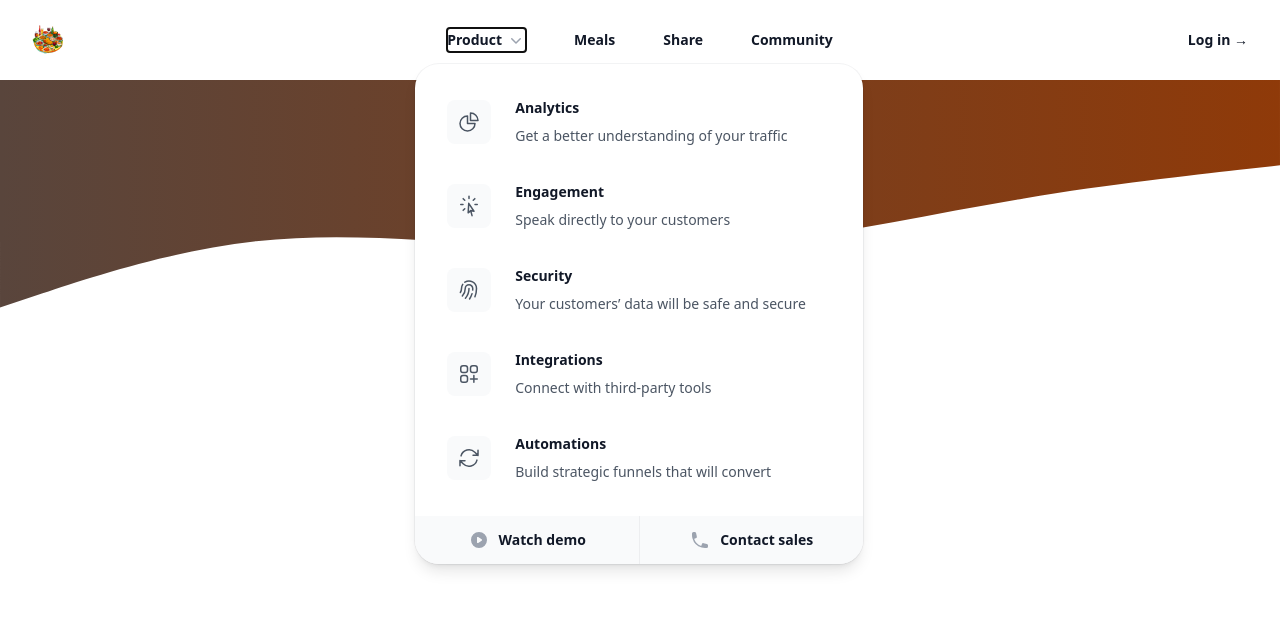
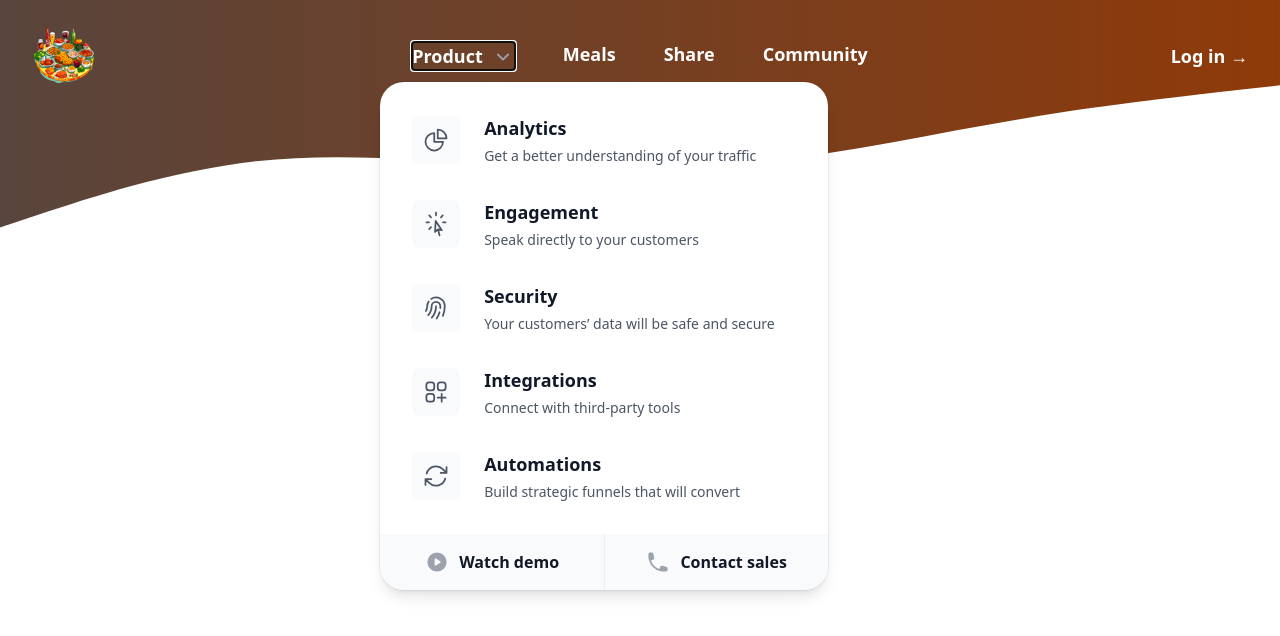
Before and after one commit to engrabdulmalik/nextjs-project, a Next.js app in the folder cafeapp/: page / in a window 1280 px wide. Both pictures are taken after a click on the button "Product". Shown: the top 636 px of the page. Built offline with nearby package versions, Linux system fonts and the light colour scheme.

Commit message:
navbar handled

```diff
--- a/cafeapp/app/globals.css
+++ b/cafeapp/app/globals.css
@@ -1,3 +1,45 @@
 @tailwind base;
 @tailwind components;
 @tailwind utilities;
+
+/* globals.css */
+html, body {
+  margin: 0;
+  padding: 0;
+  overflow-x: hidden;
+  min-height: 100vh;
+}
+
+.relative {
+  position: relative;
+}
+
+.absolute {
+  position: absolute;
+}
+
+.header-background {
+  position: absolute;
+  top: 0;
+  left: 0;
+  width: 100%;
+  height: 100%;
+  z-index: -10; /* Ensure SVG is behind the header and content */
+}
+
+svg {
+  width: 100%;
+  height: auto;
+  object-fit: cover;
+}
+
+header {
+  position: relative;
+  z-index: 10; /* Ensure header is above SVG */
+}
+
+main {
+  position: relative;
+  z-index: 10; /* Ensure main content is above SVG */
+  padding-top: 10rem; /* Adjust if needed to account for header height */
+}
--- a/cafeapp/app/layout.js
+++ b/cafeapp/app/layout.js
@@ -1,19 +1,21 @@
-
 import "./globals.css";
 import MainHeader from "@/components/main-header";
 
 export const metadata = {
-  title: "NextLevel Food",
+  title: "Hakuna Matata",
   description: "Delicious meals, shared by a food-loving community.",
 };
 
 export default function RootLayout({ children }) {
   return (
     <html lang="en">
-      <body>
-        <MainHeader />
-        <div className="header-background">
-          <svg xmlns="http://www.w3.org/2000/svg" viewBox="0 0 1440 320">
+      <body className="relative min-h-screen overflow-hidden">
+        <div className="absolute inset-0 z-[-10]">
+          <svg
+            xmlns="http://www.w3.org/2000/svg"
+            viewBox="0 0 1440 320"
+            className="absolute inset-0 w-full h-auto"
+          >
             <defs>
               <linearGradient id="gradient" x1="0%" y1="0%" x2="100%" y2="0%">
                 <stop
@@ -32,8 +34,8 @@ export default function RootLayout({ children }) {
             ></path>
           </svg>
         </div>
-
-        {children}
+        <MainHeader />
+        <main className="relative z-10">{children}</main>
       </body>
     </html>
   );
--- a/cafeapp/components/main-header.js
+++ b/cafeapp/components/main-header.js
@@ -60,6 +60,7 @@ const products = [
     icon: ArrowPathIcon,
   },
 ];
+
 const callsToAction = [
   { name: "Watch demo", href: "#", icon: PlayCircleIcon },
   { name: "Contact sales", href: "#", icon: PhoneIcon },
@@ -69,38 +70,38 @@ export default function MainHeader() {
   const [mobileMenuOpen, setMobileMenuOpen] = useState(false);
 
   return (
-    <header className="bg-white">
+    <header className="bg-transparent">
       <nav
         aria-label="Global"
-        className="mx-auto flex max-w-7xl items-center justify-between p-6 lg:px-8"
+        className="mx-auto flex max-w-7xl items-center justify-between p-6 lg:px-8 bg-transparent"
       >
         <div className="flex lg:flex-1">
-          <a href="#" className="-m-1.5 p-1.5">
-            <span className="sr-only">Your Company</span>
+          <Link href="/" className="-m-1.5 p-1.5">
+            <span className="sr-only">Hakuna Matata</span>
             <img
-              alt=""
+              alt="Your Company Logo"
               src={logoImg.src}
-              className="h-8 w-auto"
+              className="h-16 w-auto"
             />
-          </a>
+          </Link>
         </div>
         <div className="flex lg:hidden">
           <button
             type="button"
             onClick={() => setMobileMenuOpen(true)}
-            className="-m-2.5 inline-flex items-center justify-center rounded-md p-2.5 text-gray-700"
+            className="-m-2.5 inline-flex items-center justify-center rounded-md p-3 text-white"
           >
             <span className="sr-only">Open main menu</span>
-            <Bars3Icon aria-hidden="true" className="h-6 w-6" />
+            <Bars3Icon aria-hidden="true" className="h-8 w-8" />
           </button>
         </div>
         <PopoverGroup className="hidden lg:flex lg:gap-x-12">
           <Popover className="relative">
-            <PopoverButton className="flex items-center gap-x-1 text-sm font-semibold leading-6 text-gray-900">
+            <PopoverButton className="flex items-center gap-x-2 text-lg font-semibold leading-7 text-white">
               Product
               <ChevronDownIcon
                 aria-hidden="true"
-                className="h-5 w-5 flex-none text-gray-400"
+                className="h-6 w-6 flex-none text-gray-400"
               />
             </PopoverButton>
 
@@ -112,23 +113,25 @@ export default function MainHeader() {
                 {products.map((item) => (
                   <div
                     key={item.name}
-                    className="group relative flex items-center gap-x-6 rounded-lg p-4 text-sm leading-6 hover:bg-gray-50"
+                    className="group relative flex items-center gap-x-6 rounded-lg p-4 text-base leading-6 hover:bg-gray-50"
                   >
-                    <div className="flex h-11 w-11 flex-none items-center justify-center rounded-lg bg-gray-50 group-hover:bg-white">
+                    <div className="flex h-12 w-12 flex-none items-center justify-center rounded-lg bg-gray-50 group-hover:bg-white">
                       <item.icon
                         aria-hidden="true"
-                        className="h-6 w-6 text-gray-600 group-hover:text-indigo-600"
+                        className="h-7 w-7 text-gray-600 group-hover:text-indigo-600"
                       />
                     </div>
                     <div className="flex-auto">
                       <a
                         href={item.href}
-                        className="block font-semibold text-gray-900"
+                        className="block font-semibold text-gray-900 text-lg"
                       >
                         {item.name}
                         <span className="absolute inset-0" />
                       </a>
-                      <p className="mt-1 text-gray-600">{item.description}</p>
+                      <p className="mt-1 text-gray-600 text-sm">
+                        {item.description}
+                      </p>
                     </div>
                   </div>
                 ))}
@@ -138,11 +141,11 @@ export default function MainHeader() {
                   <a
                     key={item.name}
                     href={item.href}
-                    className="flex items-center justify-center gap-x-2.5 p-3 text-sm font-semibold leading-6 text-gray-900 hover:bg-gray-100"
+                    className="flex items-center justify-center gap-x-2.5 p-4 text-base font-semibold leading-6 text-gray-900 hover:bg-gray-100"
                   >
                     <item.icon
                       aria-hidden="true"
-                      className="h-5 w-5 flex-none text-gray-400"
+                      className="h-6 w-6 flex-none text-gray-400"
                     />
                     {item.name}
                   </a>
@@ -151,18 +154,27 @@ export default function MainHeader() {
             </PopoverPanel>
           </Popover>
 
-          <Link href="/meals" className="text-sm font-semibold leading-6 text-gray-900">
+          <Link
+            href="/meals"
+            className="text-lg font-semibold leading-6 text-white"
+          >
             Meals
           </Link>
-          <Link href="/meals/share" className="text-sm font-semibold leading-6 text-gray-900">
+          <Link
+            href="/meals/share"
+            className="text-lg font-semibold leading-6 text-white"
+          >
             Share
           </Link>
-          <Link href="/community" className="text-sm font-semibold leading-6 text-gray-900">
+          <Link
+            href="/community"
+            className="text-lg font-semibold leading-6 text-white"
+          >
             Community
           </Link>
         </PopoverGroup>
         <div className="hidden lg:flex lg:flex-1 lg:justify-end">
-          <a href="#" className="text-sm font-semibold leading-6 text-gray-900">
+          <a href="#" className="text-lg font-semibold leading-6 text-white">
             Log in <span aria-hidden="true">&rarr;</span>
           </a>
         </div>
@@ -186,21 +198,21 @@ export default function MainHeader() {
             <button
               type="button"
               onClick={() => setMobileMenuOpen(false)}
-              className="-m-2.5 rounded-md p-2.5 text-gray-700"
+              className="-m-2.5 rounded-md p-3 text-gray-700"
             >
               <span className="sr-only">Close menu</span>
-              <XMarkIcon aria-hidden="true" className="h-6 w-6" />
+              <XMarkIcon aria-hidden="true" className="h-8 w-8" />
             </button>
           </div>
           <div className="mt-6 flow-root">
             <div className="-my-6 divide-y divide-gray-500/10">
               <div className="space-y-2 py-6">
                 <Disclosure as="div" className="-mx-3">
-                  <DisclosureButton className="group flex w-full items-center justify-between rounded-lg py-2 pl-3 pr-3.5 text-base font-semibold leading-7 text-gray-900 hover:bg-gray-50">
+                  <DisclosureButton className="group flex w-full items-center justify-between rounded-lg py-3 pl-3 pr-3.5 text-lg font-semibold leading-7 text-gray-900 hover:bg-gray-50">
                     Product
                     <ChevronDownIcon
                       aria-hidden="true"
-                      className="h-5 w-5 flex-none group-data-[open]:rotate-180"
+                      className="h-6 w-6 flex-none group-data-[open]:rotate-180"
                     />
                   </DisclosureButton>
                   <DisclosurePanel className="mt-2 space-y-2">
@@ -209,7 +221,7 @@ export default function MainHeader() {
                         key={item.name}
                         as="a"
                         href={item.href}
-                        className="block rounded-lg py-2 pl-6 pr-3 text-sm font-semibold leading-7 text-gray-900 hover:bg-gray-50"
+                        className="block rounded-lg py-3 pl-6 pr-3 text-base font-semibold leading-7 text-gray-900 hover:bg-gray-50"
                       >
                         {item.name}
                       </DisclosureButton>
@@ -218,19 +230,19 @@ export default function MainHeader() {
                 </Disclosure>
                 <a
                   href="#"
-                  className="-mx-3 block rounded-lg px-3 py-2 text-base font-semibold leading-7 text-gray-900 hover:bg-gray-50"
+                  className="-mx-3 block rounded-lg px-3 py-3 text-lg font-semibold leading-7 text-gray-900 hover:bg-gray-50"
                 >
                   Features
                 </a>
                 <a
                   href="#"
-                  className="-mx-3 block rounded-lg px-3 py-2 text-base font-semibold leading-7 text-gray-900 hover:bg-gray-50"
+                  className="-mx-3 block rounded-lg px-3 py-3 text-lg font-semibold leading-7 text-gray-900 hover:bg-gray-50"
                 >
                   Marketplace
                 </a>
                 <a
                   href="#"
-                  className="-mx-3 block rounded-lg px-3 py-2 text-base font-semibold leading-7 text-gray-900 hover:bg-gray-50"
+                  className="-mx-3 block rounded-lg px-3 py-3 text-lg font-semibold leading-7 text-gray-900 hover:bg-gray-50"
                 >
                   Company
                 </a>
@@ -238,7 +250,7 @@ export default function MainHeader() {
               <div className="py-6">
                 <a
                   href="#"
-                  className="-mx-3 block rounded-lg px-3 py-2.5 text-base font-semibold leading-7 text-gray-900 hover:bg-gray-50"
+                  className="-mx-3 block rounded-lg px-3 py-3 text-lg font-semibold leading-7 text-gray-900 hover:bg-gray-50"
                 >
                   Log in
                 </a>
```
